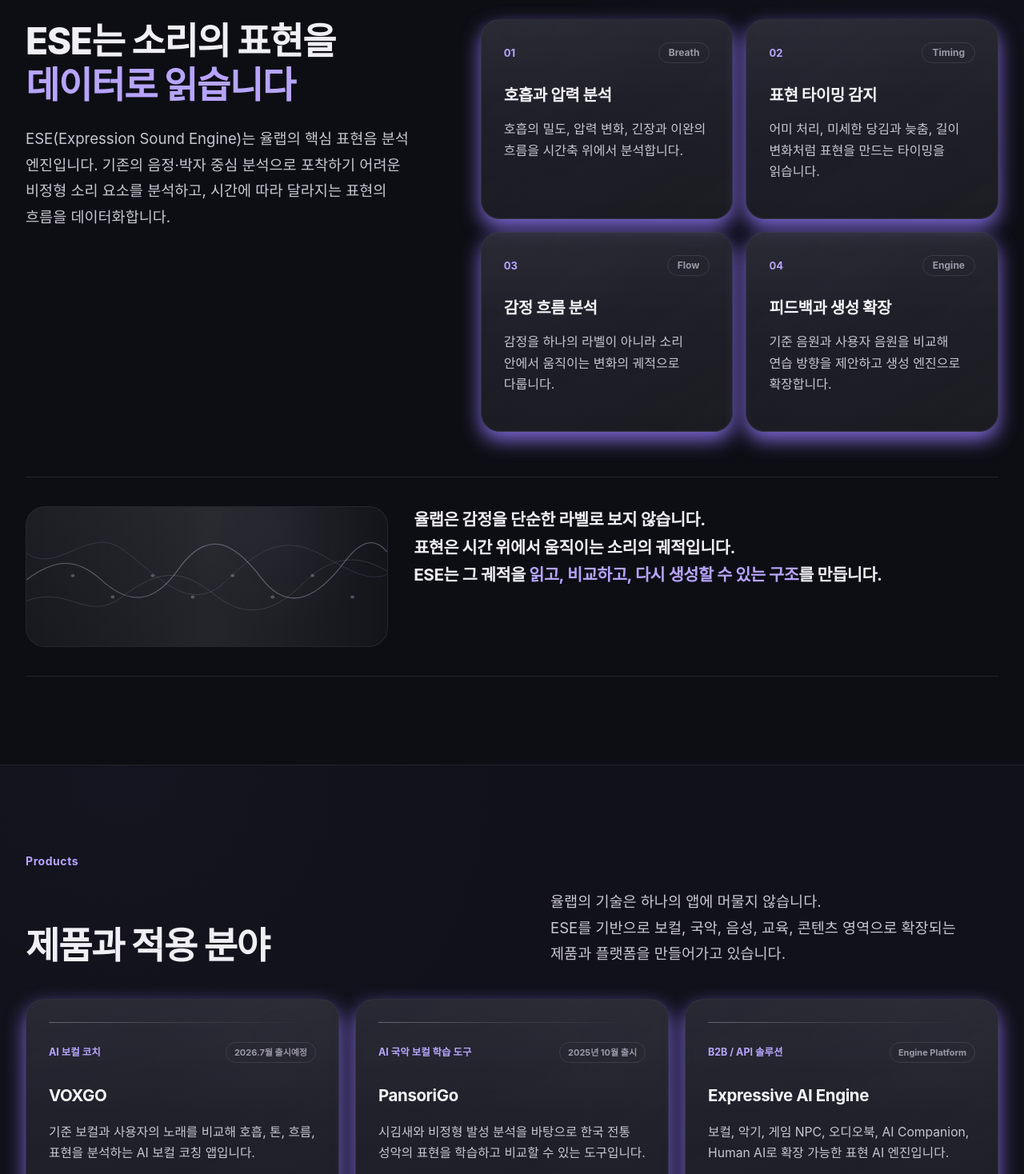
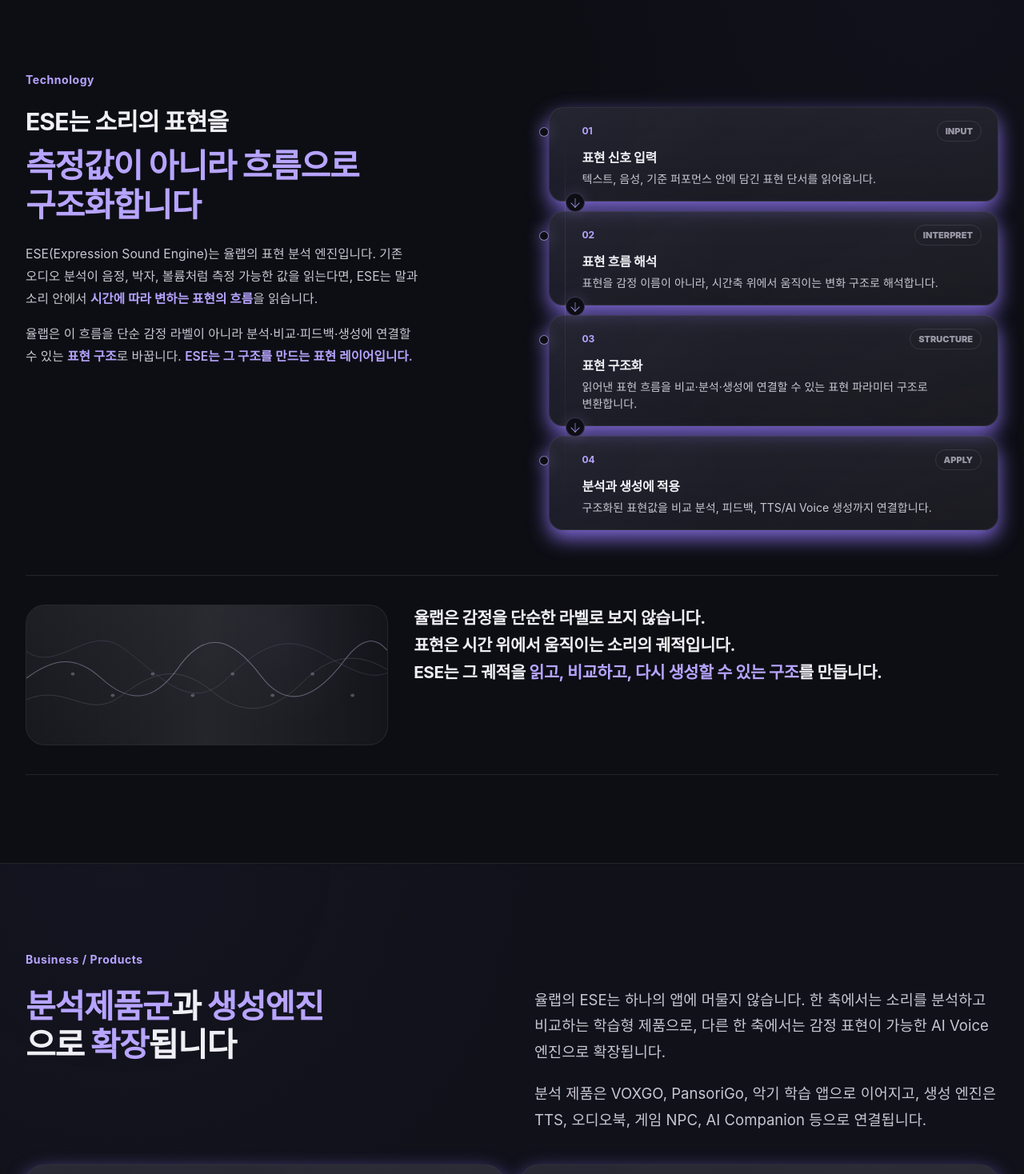
Before and after one commit to YULLAB/yullab-homepage, a Next.js app: page / in a window 1280 px wide. Shown: the part 1282-2750 px from the top of the page at 80% size. Built offline with nearby package versions, Linux system fonts and the light colour scheme.

Commit message:
Refine YULLAB homepage sections

```diff
--- a/app/globals.css
+++ b/app/globals.css
@@ -58,7 +58,7 @@
 
   .section-title {
     @apply flex flex-col text-title;
-    font-size: clamp(1.875rem, 3.6vw, 3rem);
+    font-size: clamp(1.9rem, 3.2vw, 2.75rem);
     font-weight: 800;
     line-height: 1.18;
     letter-spacing: -0.03em;
@@ -74,6 +74,14 @@
     font-weight: 700;
     line-height: 1.45;
     letter-spacing: -0.02em;
+  }
+
+  .problem-title-lead {
+    @apply mb-3 text-title;
+    font-size: clamp(1.45rem, 2.35vw, 2.15rem);
+    font-weight: 750;
+    line-height: 1.25;
+    letter-spacing: -0.03em;
   }
 
   .button-primary {
@@ -148,6 +156,84 @@
     line-height: 1.65;
   }
 
+  .tech-copy {
+    @apply mt-6 max-w-[500px] space-y-4 text-body;
+  }
+
+  .tech-copy p {
+    font-size: clamp(0.98rem, 1.08vw, 1.08rem);
+    line-height: 1.78;
+  }
+
+  .tech-copy-lead {
+    @apply text-body;
+  }
+
+  .tech-copy strong {
+    @apply font-semibold text-accent;
+  }
+
+  .tech-pipeline {
+    @apply relative grid gap-3;
+  }
+
+  .tech-pipeline::before {
+    content: "";
+    @apply pointer-events-none absolute bottom-8 left-7 top-8 w-px;
+    background: linear-gradient(180deg, transparent, rgba(183, 164, 255, 0.34), rgba(255,255,255,0.12), transparent);
+  }
+
+  .tech-pipeline-node {
+    @apply relative ml-2 min-h-[106px] overflow-visible rounded-[18px] border border-white/[0.08] bg-white/[0.035] px-4 py-3.5 pl-9 shadow-violet transition duration-300 hover:border-white/15 sm:min-h-[104px] sm:px-5 sm:py-4 sm:pl-10;
+    background-image:
+      linear-gradient(180deg, rgba(255,255,255,0.055), rgba(255,255,255,0.026)),
+      radial-gradient(circle at 0% 20%, rgba(94,86,132,0.06), transparent 38%),
+      linear-gradient(150deg, rgba(20,21,34,0.68), rgba(17,17,26,0.38));
+  }
+
+  .tech-pipeline-node::before {
+    content: "";
+    @apply absolute -left-[13px] top-6 h-3 w-3 rounded-full border border-accent/70 bg-ink;
+    box-shadow: 0 0 20px rgba(183, 164, 255, 0.44);
+  }
+
+  .tech-pipeline-meta {
+    @apply flex items-center justify-between gap-3 text-xs font-bold text-accent;
+  }
+
+  .tech-pipeline-meta strong {
+    @apply rounded-full border border-white/10 px-2.5 py-1 text-[11px] text-muted;
+  }
+
+  .tech-pipeline-node h3 {
+    @apply mt-2.5 font-bold text-title;
+    font-size: clamp(1rem, 1.16vw, 1.12rem);
+    line-height: 1.28;
+    letter-spacing: -0.02em;
+  }
+
+  .tech-pipeline-node p {
+    @apply mt-1.5 text-body;
+    font-size: clamp(0.88rem, 0.92vw, 0.94rem);
+    line-height: 1.52;
+  }
+
+  .tech-pipeline-connector {
+    @apply pointer-events-none absolute -bottom-[14px] left-[20px] z-10 h-6 w-6 rounded-full border border-accent/25 bg-ink;
+    box-shadow: 0 0 18px rgba(183, 164, 255, 0.18);
+  }
+
+  .tech-pipeline-connector::before {
+    content: "";
+    @apply absolute left-1/2 top-[6px] h-3 w-px -translate-x-1/2;
+    background: rgba(183, 164, 255, 0.66);
+  }
+
+  .tech-pipeline-connector::after {
+    content: "";
+    @apply absolute bottom-[6px] left-1/2 h-2 w-2 -translate-x-1/2 rotate-45 border-b border-r border-accent/80;
+  }
+
   .product-card {
     @apply relative flex min-h-[360px] flex-col overflow-hidden rounded-[24px] border border-white/[0.08] bg-white/[0.035] p-7 shadow-violet transition duration-300 hover:border-white/15;
     background-image:
@@ -156,13 +242,29 @@
       linear-gradient(150deg, rgba(20, 21, 34, 0.64), rgba(17, 17, 26, 0.4));
   }
 
+  .product-card-main {
+    @apply min-h-[340px];
+  }
+
+  .product-card-platform {
+    @apply min-h-0 rounded-[18px] border-accent/20 bg-white/[0.025];
+    background-image:
+      linear-gradient(90deg, rgba(183,164,255,0.06), rgba(255,255,255,0.018) 34%, rgba(255,255,255,0.028)),
+      radial-gradient(circle at 100% 50%, rgba(58, 68, 118, 0.08), transparent 32%),
+      linear-gradient(135deg, rgba(15,16,26,0.82), rgba(20,21,34,0.54));
+  }
+
+  .product-card-platform .product-copy-wide,
+  .product-card-platform .product-meta-list {
+    @apply lg:max-w-[42rem];
+  }
+
+  .product-card-platform {
+    @apply lg:pr-[17rem];
+  }
+
   .product-line {
     @apply mb-6 h-px w-full bg-gradient-to-r from-muted/55 via-white/10 to-transparent;
-  }
-
-  .product-meta {
-    @apply shrink-0 rounded-full border border-white/10 px-2.5 py-1 text-[11px] font-bold text-muted;
-    white-space: nowrap;
   }
 
   .product-title {
@@ -178,56 +280,36 @@
     line-height: 1.65;
   }
 
-  .product-status {
-    @apply inline-flex rounded-full border border-white/10 bg-white/[0.035] px-3 py-1.5 text-xs font-bold text-muted;
+  .product-copy-wide {
+    @apply max-w-[34rem] space-y-4;
   }
 
-  .platform-band {
-    @apply relative mt-5 overflow-hidden rounded-[24px] border border-white/[0.08] bg-white/[0.035] p-6 shadow-violet transition duration-300 hover:border-white/15 sm:p-8;
-    background-image:
-      linear-gradient(180deg, rgba(255,255,255,0.055), rgba(255,255,255,0.026)),
-      radial-gradient(circle at 90% 12%, rgba(94, 86, 132, 0.06), transparent 34%),
-      linear-gradient(135deg, rgba(20,21,34,0.72), rgba(17,17,26,0.48));
+  .product-meta-list {
+    @apply mt-auto grid gap-2 border-t border-white/[0.08] pt-5;
   }
 
-  .platform-band::after {
-    content: "";
-    position: absolute;
-    inset: 0;
-    pointer-events: none;
-    border-radius: inherit;
-    background: linear-gradient(90deg, rgba(183,164,255,0.16), transparent 42%);
-    opacity: 0.16;
+  .product-meta-list p {
+    @apply grid gap-1 text-[13px] leading-6 sm:grid-cols-[8.5rem_1fr] sm:items-baseline;
   }
 
-  .platform-band-content {
-    @apply relative z-10 grid gap-7 lg:grid-cols-[1fr_17rem] lg:items-end;
+  .product-meta-list span {
+    @apply font-bold text-accent;
   }
 
-  .platform-band h3 {
-    @apply mt-4 text-title;
-    font-size: clamp(1.6rem, 2.6vw, 2.25rem);
-    font-weight: 800;
-    line-height: 1.16;
-    letter-spacing: -0.03em;
+  .product-meta-list strong {
+    @apply font-semibold text-muted;
   }
 
-  .platform-band p:not(.text-label) {
-    @apply mt-4 max-w-3xl text-body;
-    font-size: clamp(0.98rem, 1.1vw, 1.08rem);
-    line-height: 1.7;
+  .product-link-button {
+    @apply mt-5 inline-flex min-h-10 w-fit items-center justify-center rounded-full border border-accent/25 bg-accent/[0.06] px-4 text-sm font-bold text-accent transition hover:border-accent/45 hover:bg-accent/[0.1] focus:outline-none focus:ring-2 focus:ring-accent focus:ring-offset-2 focus:ring-offset-ink;
   }
 
-  .platform-band-side {
-    @apply flex flex-col items-start gap-4 lg:items-end;
-  }
-
-  .platform-band-side span {
-    @apply rounded-full border border-white/10 bg-white/[0.035] px-3 py-1.5 text-xs font-bold text-muted;
+  .product-card-platform .product-link-button {
+    @apply lg:absolute lg:right-7 lg:top-1/2 lg:mt-0 lg:-translate-y-1/2;
   }
 
   .validation-row {
-    @apply grid items-center gap-3 rounded-[18px] border border-white/[0.08] bg-white/[0.035] px-5 py-4 text-body shadow-violet transition duration-300 hover:border-white/15 sm:grid-cols-[2.5rem_5rem_1fr];
+    @apply grid items-start gap-3 rounded-[18px] border border-white/[0.08] bg-white/[0.035] px-5 py-4 text-body shadow-violet transition duration-300 hover:border-white/15 sm:grid-cols-[2.5rem_5.5rem_1fr];
     background-image:
       linear-gradient(180deg, rgba(255,255,255,0.052), rgba(255,255,255,0.026)),
       radial-gradient(circle at 0% 0%, rgba(183,164,255,0.03), transparent 36%);
@@ -238,15 +320,19 @@
   }
 
   .validation-label {
-    @apply text-xs font-bold text-subtle;
+    @apply pt-1 text-xs font-bold text-subtle;
+  }
+
+  .validation-copy {
+    @apply flex min-w-0 flex-col gap-1;
   }
 
   .validation-title {
-    @apply text-base font-semibold leading-7 text-title sm:text-[17px];
+    @apply text-base font-semibold leading-6 text-title sm:text-[17px];
   }
 
   .validation-meta {
-    @apply ml-3 inline-flex align-middle text-xs font-bold text-muted;
+    @apply text-[13px] font-medium leading-6 text-muted;
   }
 
   .feature-band {
--- a/app/page.tsx
+++ b/app/page.tsx
@@ -5,68 +5,104 @@
 
 const SORI_ON_URL = "https://sori-on.com";
 
-const techCards = [
+const pipelineSteps = [
   {
-    title: "호흡과 압력 분석",
-    point: "Breath",
-    body: "호흡의 밀도, 압력 변화, 긴장과 이완의 흐름을 시간축 위에서 분석합니다."
+    number: "01",
+    label: "INPUT",
+    title: "표현 신호 입력",
+    body: "텍스트, 음성, 기준 퍼포먼스 안에 담긴 표현 단서를 읽어옵니다."
   },
   {
-    title: "표현 타이밍 감지",
-    point: "Timing",
-    body: "어미 처리, 미세한 당김과 늦춤, 길이 변화처럼 표현을 만드는 타이밍을 읽습니다."
+    number: "02",
+    label: "INTERPRET",
+    title: "표현 흐름 해석",
+    body: "표현을 감정 이름이 아니라, 시간축 위에서 움직이는 변화 구조로 해석합니다."
   },
   {
-    title: "감정 흐름 분석",
-    point: "Flow",
-    body: "감정을 하나의 라벨이 아니라 소리 안에서 움직이는 변화의 궤적으로 다룹니다."
+    number: "03",
+    label: "STRUCTURE",
+    title: "표현 구조화",
+    body: "읽어낸 표현 흐름을 비교·분석·생성에 연결할 수 있는 표현 파라미터 구조로 변환합니다."
   },
   {
-    title: "피드백과 생성 확장",
-    point: "Engine",
-    body: "기준 음원과 사용자 음원을 비교해 연습 방향을 제안하고 생성 엔진으로 확장합니다."
+    number: "04",
+    label: "APPLY",
+    title: "분석과 생성에 적용",
+    body: "구조화된 표현값을 비교 분석, 피드백, TTS/AI Voice 생성까지 연결합니다."
   }
 ];
 
-const products = [
+const businessCards = [
   {
-    name: "VOXGO",
-    label: "AI 보컬 코치",
-    mark: "01",
-    meta: "2026.7월 출시예정",
-    status: "각 악기로 확장 진행중",
+    title: "VOXGO · PansoriGo · Instrument Apps",
+    label: "Analysis Products",
+    metaLabel: "적용 분야",
+    metaValue: "보컬 · 국악 · 악기 분석",
+    modelLabel: "Business Model",
+    modelValue: "B2C 앱 구독 · 교육/기관용 B2B",
     lines: [
-      "기준 보컬과 사용자의 노래를 비교해 호흡, 톤, 흐름, 표현을 분석하는 AI 보컬 코칭 앱입니다."
+      "ESE 기반으로 기준 음원과 사용자 음원을 비교하고, 표현 차이를 분석해 연습·학습·코칭으로 연결하는 분석형 제품군입니다.",
+      "보컬과 국악을 시작으로 피아노·기타·바이올린 등 각 악기 학습 도구로 확장됩니다."
     ]
   },
   {
-    name: "PansoriGo",
-    label: "AI 국악 보컬 학습 도구",
-    mark: "02",
-    meta: "2025년 10월 출시",
-    status: "국악 AI 교육앱",
+    title: "Emotion Voice / AI Voice Generation",
+    label: "Expressive Voice Engine",
+    metaLabel: "적용 분야",
+    metaValue: "TTS · NPC · 오디오북 · Companion",
+    modelLabel: "Business Model",
+    modelValue: "B2B API · SDK · 엔터프라이즈 라이선스",
     lines: [
-      "시김새와 비정형 발성 분석을 바탕으로 한국 전통 성악의 표현을 학습하고 비교할 수 있는 도구입니다."
+      "LLM이 해석한 감정 구조를 실제 음성 표현으로 바꾸는 ESE 기반 생성 엔진입니다.",
+      "TTS, 오디오북, 게임 NPC, AI Companion 등 표현이 필요한 음성 서비스에 적용됩니다."
     ]
   },
   {
-    name: "Expressive AI Engine",
-    label: "B2B / API 솔루션",
-    mark: "03",
-    meta: "Engine Platform",
-    status: "API, SDK 고도화중.",
+    title: "SORI:ON",
+    label: "SORI:ON Platform",
+    metaLabel: "Role",
+    metaValue: "분석 앱 허브",
+    modelLabel: "Business Model",
+    modelValue: "플랫폼 연동 · 서비스 허브",
+    isPlatform: true,
     lines: [
-      "보컬, 악기, 게임 NPC, 오디오북, AI Companion, Human AI로 확장 가능한 표현 AI 엔진입니다."
+      "율랩의 ESE 기반 분석 앱과 도구를 연결하는 표현 분석 플랫폼입니다.",
+      "VOXGO, PansoriGo, 이후 확장될 악기 분석 앱들이 이 구조 안에서 연결됩니다."
     ]
   }
 ];
 
 const validation = [
-  { number: "01", label: "Core", title: "비정형 소리 분석 기술" },
-  { number: "02", label: "IP", title: "시김새·표현음 분석 특허", meta: "국내 3 · 미국 1 출원완료" },
-  { number: "03", label: "Research", title: "한국 전통음악 AI 연구" },
-  { number: "04", label: "Scale", title: "보컬·악기·음성 분석 확장" },
-  { number: "05", label: "Data", title: "실제 음원 비교 분석 구조" }
+  {
+    number: "01",
+    label: "Core",
+    title: "비정형 소리 분석 구조",
+    body: "음정·박자 중심이 아닌 표현 단위 분석"
+  },
+  {
+    number: "02",
+    label: "IP",
+    title: "표현 분석 IP 포트폴리오",
+    body: "국내·미국 특허 기반 / 표현음·비정형 소리 분석"
+  },
+  {
+    number: "03",
+    label: "Research",
+    title: "표현 분석 연구 검증",
+    body: "비정형 발성·표현 변화 분석 기반"
+  },
+  {
+    number: "04",
+    label: "Scale",
+    title: "보컬·악기·음성 확장 구조",
+    body: "장르를 넘는 표현 분석 엔진 구조"
+  },
+  {
+    number: "05",
+    label: "Data",
+    title: "실제 음원 비교 분석 시스템",
+    body: "기준 음원과 사용자 음원을 비교 가능한 구조"
+  }
 ];
 
 export default function Home() {
@@ -112,45 +148,55 @@
       <Section id="problem" eyebrow="Problem" tone="soft">
         <div className="grid gap-10 lg:grid-cols-[0.86fr_1fr] lg:gap-20">
           <h2 className="section-title max-w-[620px]">
-            <span className="section-title-kicker">오디오 AI는 소리를 인식합니다. 하지만,</span>
-            <span className="text-accent">율랩은 소리의 표현을 이해합니다.</span>
+            <span className="problem-title-lead">오디오 AI는 소리를 인식합니다.</span>
+            <span className="text-accent">율랩은 소리의 표현 구조를 읽습니다.</span>
           </h2>
           <div className="content-block">
             <p>
-              많은 오디오 AI는 음정, 박자, 템포, 볼륨처럼 측정하기 쉬운 정보를 잘
-              읽어냅니다. 하지만 사람이 노래하고 말할 때 감정이 전달되는 지점은 더
-              섬세한 층위에 있습니다.
+              <span className="block">기존 오디오 AI는 음정, 박자, 템포, 볼륨처럼</span>
+              <span className="block">수치화하기 쉬운 정보를 잘 읽어냅니다.</span>
+              <span className="mt-3 block">하지만 사람이 노래하고 말할 때 감정이 전달되는 지점은</span>
+              <span className="block">그보다 더 미세한 표현의 구조와 흐름에 있습니다.</span>
             </p>
             <p>
-              호흡의 흔들림, 소리의 압력, 긴장과 이완, 어미의 방향, 감정의 변화.
-              율랩은 이 보이지 않는 소리의 움직임을 분석 가능한 데이터로 바꿉니다.
+              <span className="block">율랩은 이 보이지 않는 표현 구조를</span>
+              <span className="block">분석 가능한 데이터로 바꾸고,</span>
+              <span className="block">이를 비교·피드백·생성까지 연결되는</span>
+              <span className="block">표현 AI 인프라로 확장합니다.</span>
             </p>
           </div>
         </div>
       </Section>
 
       <Section id="technology" eyebrow="Technology">
-        <div className="grid gap-12 lg:grid-cols-[0.78fr_1fr] lg:gap-16">
+        <div className="grid gap-12 lg:grid-cols-[0.9fr_0.88fr] lg:gap-16">
           <div>
             <h2 className="section-title max-w-[560px]">
-              <span>ESE는 소리의 표현을</span>
-              <span className="text-accent">데이터로 읽습니다</span>
+              <span className="problem-title-lead">ESE는 소리의 표현을</span>
+              <span className="text-accent">측정값이 아니라 흐름으로 구조화합니다</span>
             </h2>
-            <p className="mt-6 max-w-[560px] text-body-large">
-              ESE(Expression Sound Engine)는 율랩의 핵심 표현음 분석 엔진입니다.
-              기존의 음정·박자 중심 분석으로 포착하기 어려운 비정형 소리 요소를
-              분석하고, 시간에 따라 달라지는 표현의 흐름을 데이터화합니다.
-            </p>
+            <div className="tech-copy">
+              <p className="tech-copy-lead">
+                ESE(Expression Sound Engine)는 율랩의 표현 분석 엔진입니다. 기존 오디오
+                분석이 음정, 박자, 볼륨처럼 측정 가능한 값을 읽는다면, ESE는 말과 소리
+                안에서 <strong>시간에 따라 변하는 표현의 흐름</strong>을 읽습니다.
+              </p>
+              <p>
+                율랩은 이 흐름을 단순 감정 라벨이 아니라 분석·비교·피드백·생성에 연결할
+                수 있는 <strong>표현 구조</strong>로 바꿉니다. <strong>ESE는 그 구조를 만드는 표현 레이어입니다.</strong>
+              </p>
+            </div>
           </div>
-          <div className="grid items-stretch gap-4 sm:grid-cols-2">
-            {techCards.map((card, index) => (
-              <article className="surface-card" key={card.title}>
-                <div className="flex items-center justify-between gap-4">
-                  <span className="card-index">{String(index + 1).padStart(2, "0")}</span>
-                  <span className="card-label">{card.point}</span>
+          <div className="tech-pipeline" aria-label="ESE 기술 파이프라인">
+            {pipelineSteps.map((step, index) => (
+              <article className="tech-pipeline-node" key={step.number}>
+                <div className="tech-pipeline-meta">
+                  <span>{step.number}</span>
+                  <strong>{step.label}</strong>
                 </div>
-                <h3 className="mt-7 text-card-title font-bold text-primary">{card.title}</h3>
-                <p className="card-body mt-4">{card.body}</p>
+                <h3>{step.title}</h3>
+                <p>{step.body}</p>
+                {index < pipelineSteps.length - 1 ? <span className="tech-pipeline-connector" /> : null}
               </article>
             ))}
           </div>
@@ -167,55 +213,60 @@
         </div>
       </Section>
 
-      <Section id="products" eyebrow="Products" tone="soft">
-        <div className="mb-10 flex flex-col justify-between gap-6 lg:flex-row lg:items-end">
+      <Section id="products" eyebrow="Business / Products" tone="soft">
+        <div className="mb-10 flex flex-col justify-between gap-6 lg:flex-row lg:items-start">
           <h2 className="section-title max-w-[520px]">
-            <span>제품과 적용 분야</span>
+            <span>
+              <strong className="text-accent font-inherit">분석제품군</strong>과{" "}
+              <strong className="text-accent font-inherit">생성엔진</strong>
+            </span>
+            <span>으로 <strong className="text-accent font-inherit">확장</strong>됩니다</span>
           </h2>
-          <p className="max-w-[560px] text-body-large">
-            <span className="block">율랩의 기술은 하나의 앱에 머물지 않습니다.</span>
-            <span className="block">ESE를 기반으로 보컬, 국악, 음성, 교육, 콘텐츠 영역으로 확장되는 제품과 플랫폼을 만들어가고 있습니다.</span>
-          </p>
+          <div className="max-w-[580px] space-y-5 text-body-large">
+            <p>
+              율랩의 ESE는 하나의 앱에 머물지 않습니다. 한 축에서는 소리를 분석하고
+              비교하는 학습형 제품으로, 다른 한 축에서는 감정 표현이 가능한 AI Voice 엔진으로
+              확장됩니다.
+            </p>
+            <p>
+              분석 제품은 VOXGO, PansoriGo, 악기 학습 앱으로 이어지고, 생성 엔진은 TTS,
+              오디오북, 게임 NPC, AI Companion 등으로
+              연결됩니다.
+            </p>
+          </div>
         </div>
-        <div className="grid items-stretch gap-5 lg:grid-cols-3">
-          {products.map((product) => (
-            <article className="product-card" key={product.name}>
+        <div className="grid items-stretch gap-5 lg:grid-cols-2">
+          {businessCards.map((product) => (
+            <article
+              className={`product-card product-card-main ${product.isPlatform ? "product-card-platform lg:col-span-2" : ""}`}
+              key={product.title}
+            >
               <div className="product-line" />
-              <div className="flex items-center justify-between gap-4">
-                <p className="text-label font-bold text-accent">{product.label}</p>
-                <span className="product-meta">{product.meta}</span>
+              <p className="text-label font-bold text-accent">{product.label}</p>
+              <h3 className="product-title">{product.title}</h3>
+              <div className="product-copy product-copy-wide">
+                {product.lines.map((line) => (
+                  <p key={line}>{line}</p>
+                ))}
               </div>
-              <h3 className="product-title">{product.name}</h3>
-              <p className="product-copy">
-                {product.lines.map((line) => (
-                  <span key={line}>{line}</span>
-                ))}
-              </p>
-              <div className="mt-auto pt-7">
-                <p className="product-status">{product.status}</p>
+              <div className="product-meta-list">
+                <p>
+                  <span>{product.metaLabel}</span>
+                  <strong>{product.metaValue}</strong>
+                </p>
+                <p>
+                  <span>{product.modelLabel}</span>
+                  <strong>{product.modelValue}</strong>
+                </p>
               </div>
+              {product.isPlatform ? (
+                <a className="product-link-button" href={SORI_ON_URL} target="_blank" rel="noreferrer">
+                  제품 보기
+                </a>
+              ) : null}
             </article>
           ))}
         </div>
-        <article className="platform-band">
-          <div className="platform-band-content">
-            <div>
-              <p className="text-label font-bold text-accent">Platform</p>
-              <h3>SORI:ON</h3>
-              <p>
-                SORI:ON은 ESE 기반으로 만들어지는 분석 앱과 표현 AI 제품들을 연결하는
-                플랫폼입니다. VOXGO, PansoriGo, 그리고 앞으로 확장될 다양한 분석 앱을
-                하나의 구조 안에서 보여주는 율랩의 제품 허브입니다.
-              </p>
-            </div>
-            <div className="platform-band-side">
-              <span>ESE 기반 앱 플랫폼</span>
-              <a className="button-secondary button-compact" href={SORI_ON_URL} target="_blank" rel="noreferrer">
-                SORI:ON 홈페이지 보기
-              </a>
-            </div>
-          </div>
-        </article>
       </Section>
 
       <Section id="validation" eyebrow="Validation">
@@ -226,9 +277,14 @@
               <span className="text-accent">기반한 기술</span>
             </h2>
             <p className="mt-6 max-w-[560px] text-body-large">
-              율랩의 기술은 비정형 소리 분석, 국악 표현 분석, 보컬 표현 데이터 연구를
-              기반으로 발전해왔습니다. 실제 음원 비교와 표현 분석이 가능한 구조를
-              중심에 둡니다.
+              율랩의 ESE는 비정형 소리 분석, 표현 데이터 연구, 실제 음원 비교 구조를
+              바탕으로 발전해왔습니다.
+            </p>
+            <p className="mt-5 max-w-[560px] text-body-base text-body">
+              율랩은 감정을 단순히 라벨로 분류하는 대신, 말과 소리 안에서 시간에 따라
+              변하는 <strong className="text-accent font-semibold">표현의 구조와 흐름</strong>을
+              <strong className="text-accent font-semibold"> 읽고 비교 가능한 데이터</strong>로
+              바꾸는 기술을 중심에 두고 있습니다.
             </p>
           </div>
           <ol className="space-y-3">
@@ -236,9 +292,9 @@
               <li className="validation-row" key={item.title}>
                 <span className="validation-number">{item.number}</span>
                 <span className="validation-label">{item.label}</span>
-                <span className="validation-title">
-                  {item.title}
-                  {"meta" in item ? <span className="validation-meta">{item.meta}</span> : null}
+                <span className="validation-copy">
+                  <span className="validation-title">{item.title}</span>
+                  <span className="validation-meta">{item.body}</span>
                 </span>
               </li>
             ))}
```
